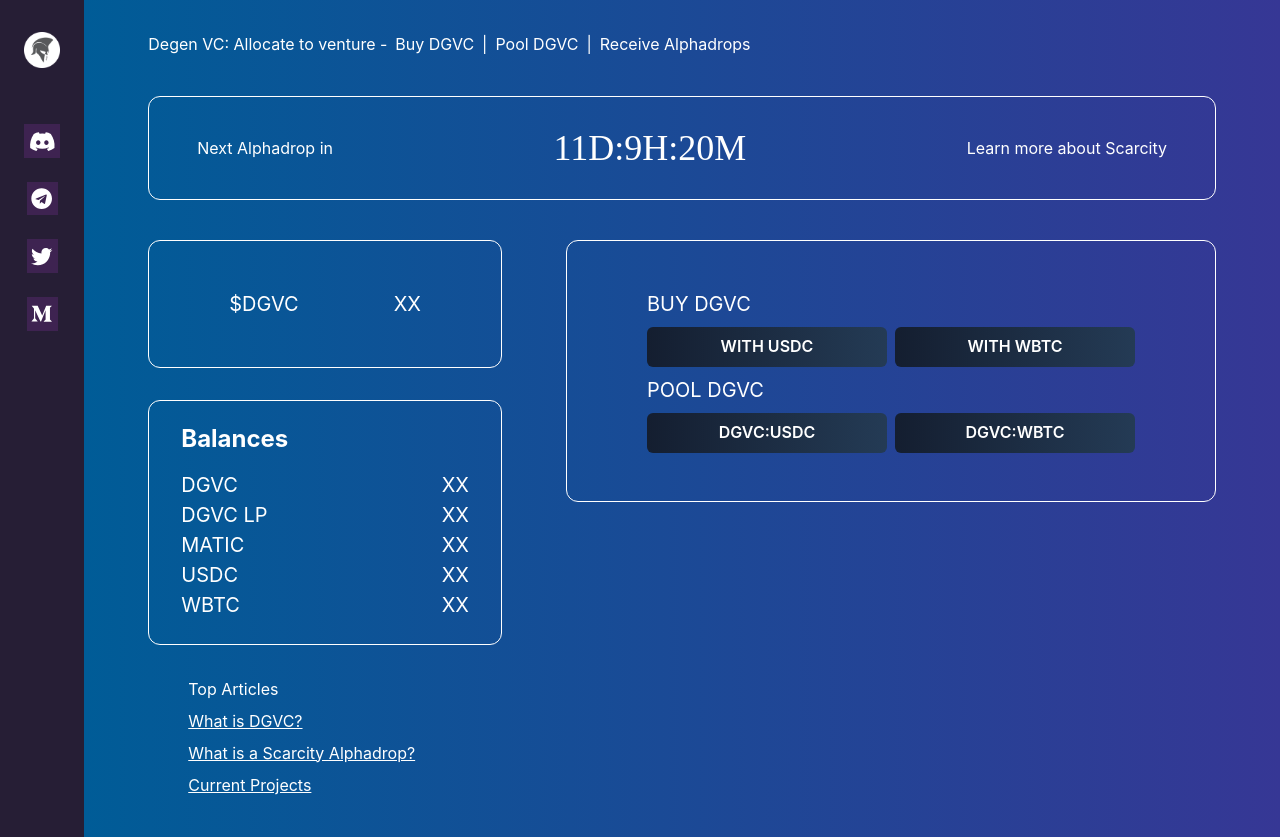
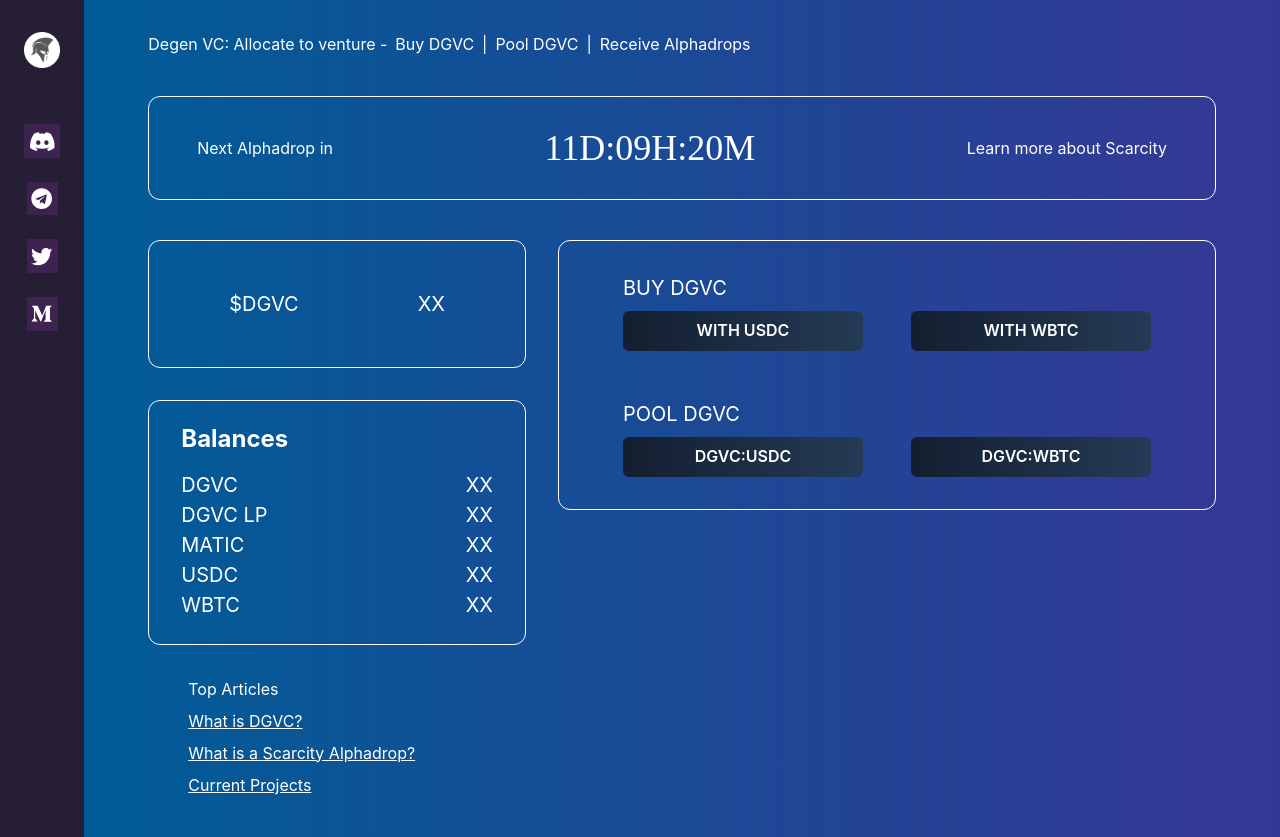
Before and after one commit to apoorvlathey/degen-vc-dashboard, a React (Create React App) app: page / in a window 1280 px wide. Built offline with nearby package versions, Linux system fonts and the light colour scheme; a web font is replaced by a local one.

Commit message:
add zero to timer, fix spacings

```diff
--- a/src/components/MainArea/AlphadropBox.tsx
+++ b/src/components/MainArea/AlphadropBox.tsx
@@ -11,10 +11,24 @@ function AlphadropBox() {
     const diff = _diff.toObject();
 
     if (_diff.toMillis() < 0) {
-      return `0D:0H:0M`;
+      return `00D:00H:00M`;
     }
 
-    return `${diff.days}D:${diff.hours}H:${diff.minutes?.toFixed()}M`;
+    let days = diff.days?.toString();
+    let hours = diff.hours?.toString();
+    let minutes = diff.minutes?.toFixed();
+
+    if (days?.length === 1) {
+      days = "0" + days;
+    }
+    if (hours?.length === 1) {
+      hours = "0" + hours;
+    }
+    if (minutes?.length === 1) {
+      minutes = "0" + minutes;
+    }
+
+    return `${days}D:${hours}H:${minutes}M`;
   };
 
   const [timer, setTimer] = useState(getTimeLeft());
--- a/src/components/MainArea/BuyPoolBox.tsx
+++ b/src/components/MainArea/BuyPoolBox.tsx
@@ -1,4 +1,4 @@
-import { HStack, VStack, Text, Button } from "@chakra-ui/react";
+import { HStack, VStack, Text, Button, Box } from "@chakra-ui/react";
 
 const Btn = ({ text }: { text: string }) => (
   <Button
@@ -17,23 +17,28 @@ function BuyPoolBox() {
   return (
     <VStack
       border="1.5px solid white"
-      py="3rem"
-      px="5rem"
+      py="2rem"
+      px="4rem"
       fontSize="xl"
       rounded="xl"
       textTransform="uppercase"
       alignItems="flex-start"
+      spacing="3rem"
     >
+      <Box>
         <Text>BUY DGVC</Text>
-      <HStack>
+        <HStack pt="0.5rem" spacing="3rem">
           <Btn text="with USDC" />
           <Btn text="with WBTC" />
         </HStack>
+      </Box>
+      <Box>
         <Text>Pool DGVC</Text>
-      <HStack>
+        <HStack pt="0.5rem" spacing="3rem">
           <Btn text="DGVC:USDC" />
           <Btn text="DGVC:WBTC" />
         </HStack>
+      </Box>
     </VStack>
   );
 }
--- a/src/components/MainArea/index.tsx
+++ b/src/components/MainArea/index.tsx
@@ -24,9 +24,9 @@ function MainArea() {
           direction="row"
           alignItems="stretch"
           justifyContent="space-between"
-          spacing="4rem"
+          spacing="2rem"
         >
-          <Box flex={1} pb="2" maxW="30rem">
+          <Box flex={1} pb="2" maxW="34rem">
             <DGVCPrice />
             <Balances />
             <ArticlesList />
```
Lines whose indentation alone changed are shown as unchanged.
